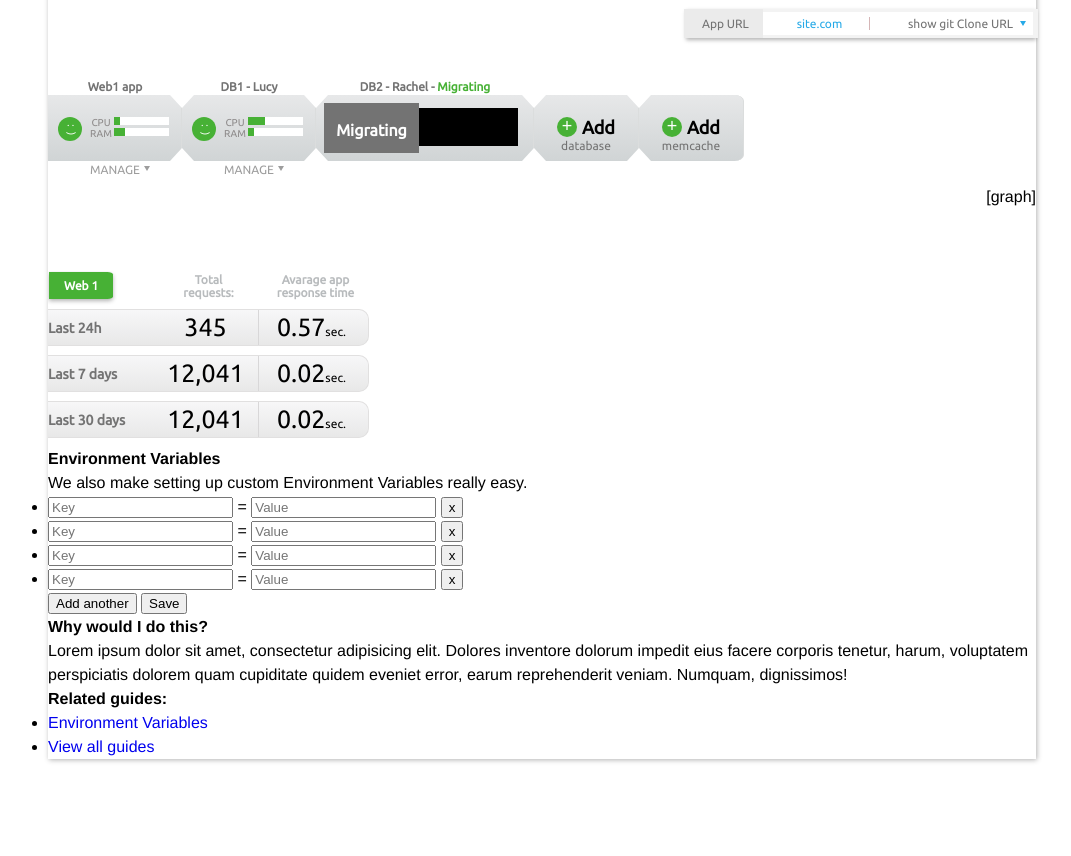
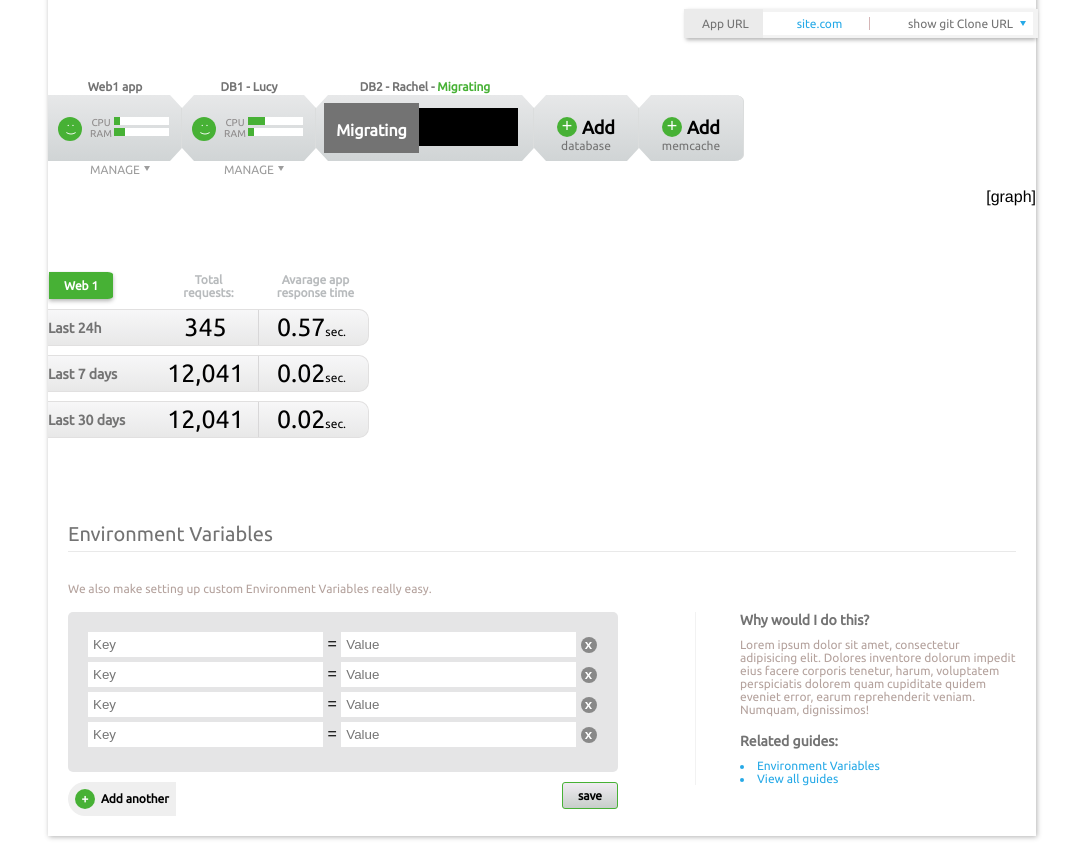
Before and after one commit to mapreuss/tstMeritt, a plain HTML site: page dist/index.html in a window 1280 px wide. Shown: the part 113-969 px from the top of the page, without its empty margins (98-1169 px from the left). Before the commit the page ends 892 px from the top, so only its background shows below. Drawn offline with Linux system fonts and the light colour scheme.

Commit message:
Environment Variables
Environment Variables CSS.

```diff
--- a/dev/css/style.less
+++ b/dev/css/style.less
@@ -74,6 +74,14 @@ a img {
 .fl{float: left;}
 .fr{float: right;}
 a{text-decoration: none;}
+.clf:after{
+    content: ".";
+    display: block;
+    clear: both;
+    visibility: hidden;
+    line-height: 0;
+    height: 0;
+}
 
 /* Main and header */
 .main{
@@ -428,5 +436,105 @@ h1{
 	}
 }
 
-/**/
-.mgmEnv{clear: both;}
+/* Manage Environment Variable */
+.mgmEnv{
+	clear: both;
+	margin: 75px 0 0 0;
+	-webkit-box-sizing: border-box;
+	-moz-box-sizing: border-box;
+	box-sizing: border-box;
+	padding: 0 20px 20px;
+	h2{
+		font:20px @fontfamily;
+		color: @colorbase;
+		border-bottom: 1px solid #e9e9e9;
+		padding-bottom: 5px;
+		margin-bottom: 30px;
+	}
+	h3{
+		font:bold 14px @fontfamily;
+		color: @colorbase;
+		margin-bottom: 10px;
+	}
+	p{
+		font:12px @fontfamily;
+		color:#b4a29d;
+		padding-bottom: 17px;
+	}
+	form ul{
+		background: #e5e5e6;
+		border-radius: 5px;
+		width: 550px;
+		-webkit-box-sizing: border-box;
+		-moz-box-sizing: border-box;
+		box-sizing: border-box;
+		padding: 20px;
+		display: block;
+		list-style: none;
+		margin-bottom: 10px;
+		li{
+			margin-bottom: 5px;
+		}
+		button{
+			border-radius: 50%;
+			width: 16px;
+			height: 16px;
+			border: none;
+			background: #898989;
+			color: #FFF;
+			font-weight: bold;
+			text-indent: -2px;
+			line-height: 14px;
+		}
+		input{
+			width: 235px;
+			height: 25px;
+			border: none;
+			padding: 0 5px;
+			-webkit-box-sizing: border-box;
+			-moz-box-sizing: border-box;
+			box-sizing: border-box;
+		}
+	}
+	button[type="submit"]{
+		border-radius: 3px;
+		border: 1px solid @secundaryColor;
+		.gradient(top,#f0ebf2, #c7cec9);
+		text-transform: lowercase;
+		font:bold 12px @fontfamily;
+		padding: 6px 15px
+	}
+	button.addAnother{
+		border-bottom: none;
+		border-radius: 20px 0 0 20px;
+		position: relative;
+		padding: 7px;
+		font:bold 12px @fontfamily;
+		line-height: 20px;
+		border: none;
+		&:before{
+			content:"+";
+			color:#FFF;
+			background: @secundaryColor;
+			border-radius: 50%;
+			width: 20px;
+			height: 20px;
+			display: block;
+			float: left;
+			margin-right: 6px;
+		}
+	}
+	aside{
+		width: 276px;
+		padding-left: 44px;
+		border-left: 1px solid #f2f2f2;
+		li{
+			font:12px @fontfamily;
+			list-style-position: inside;
+			color: #26a9e7;
+			a{
+				color: #26a9e7;
+			}
+		}
+	}
+}
--- a/dist/index.html
+++ b/dist/index.html
@@ -72,6 +72,7 @@
 			</ul>
 		</section>
 
+		<div class="clf">
 		<!-- Response time table -->
 		<section class="responseTime fl">
 			<table>
@@ -106,13 +107,14 @@
 		<section class="fr graph">
 			[graph]
 		</section>
+		</div>
 
 		<!-- Manage Environment Variables -->
-		<section class="mgmEnv">
+		<section class="mgmEnv clf">
 			<h2>Environment Variables</h2>
 			<article>
 				<p>We also make setting up custom Environment Variables really easy.</p>
-				<form action="#">
+				<form action="#" class="fl">
 					<ul>
 						<li>
 							<input type="text" placeholder="Key">
@@ -139,11 +141,11 @@
 							<button>x</button>
 						</li>
 					</ul>
-					<button>Add another</button>
-					<button>Save</button>
+					<button class="addAnother">Add another</button>
+					<button type="submit" class="fr">Save</button>
 				</form>
 			</article>
-			<aside>
+			<aside class="fr">
 				<h3>Why would I do this?</h3>
 				<p>Lorem ipsum dolor sit amet, consectetur adipisicing elit. Dolores inventore dolorum impedit eius facere corporis tenetur, harum, voluptatem perspiciatis dolorem quam cupiditate quidem eveniet error, earum reprehenderit veniam. Numquam, dignissimos!</p>
 
```
Also changed, not shown: dist/css/style.css.
